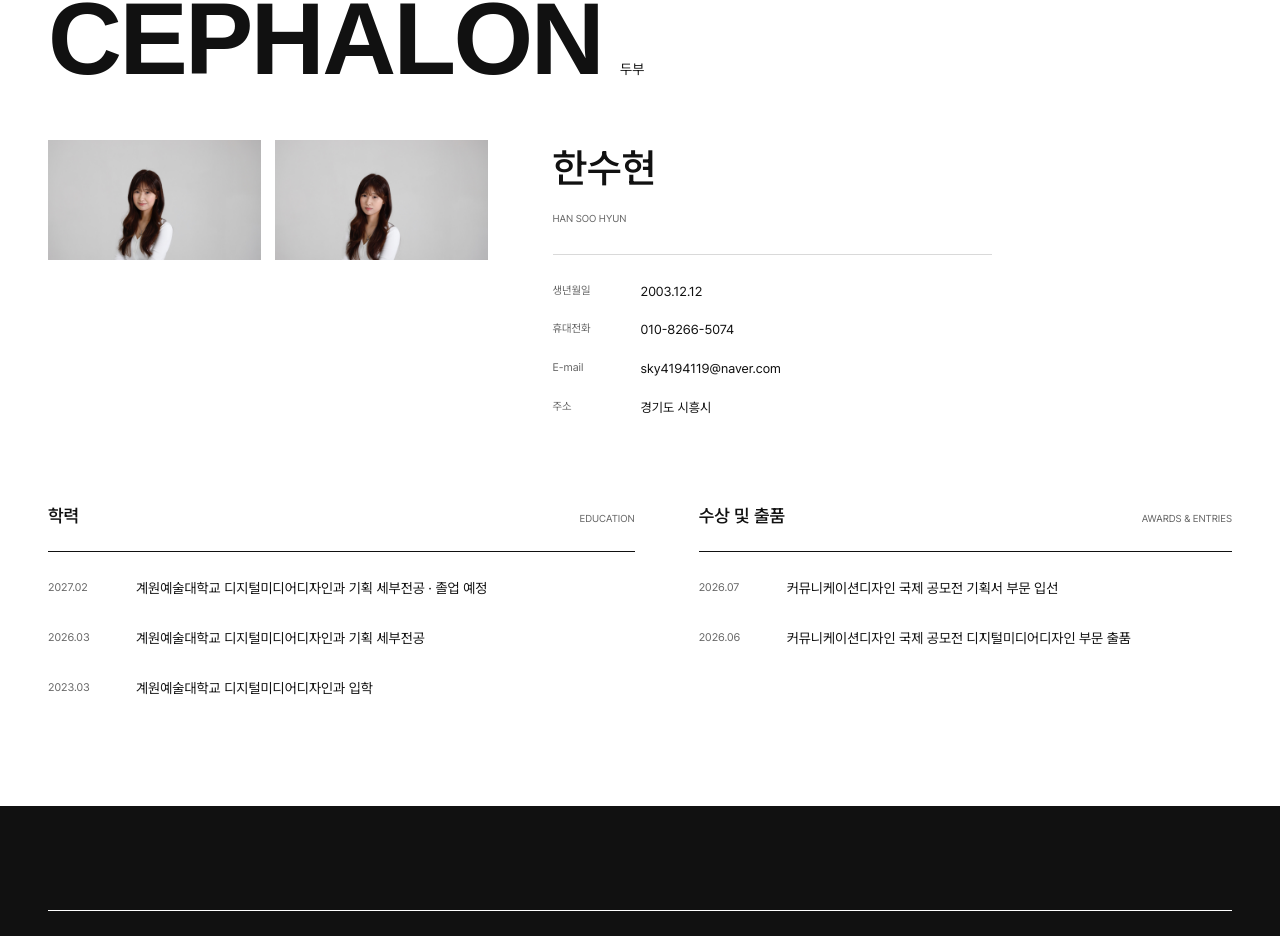
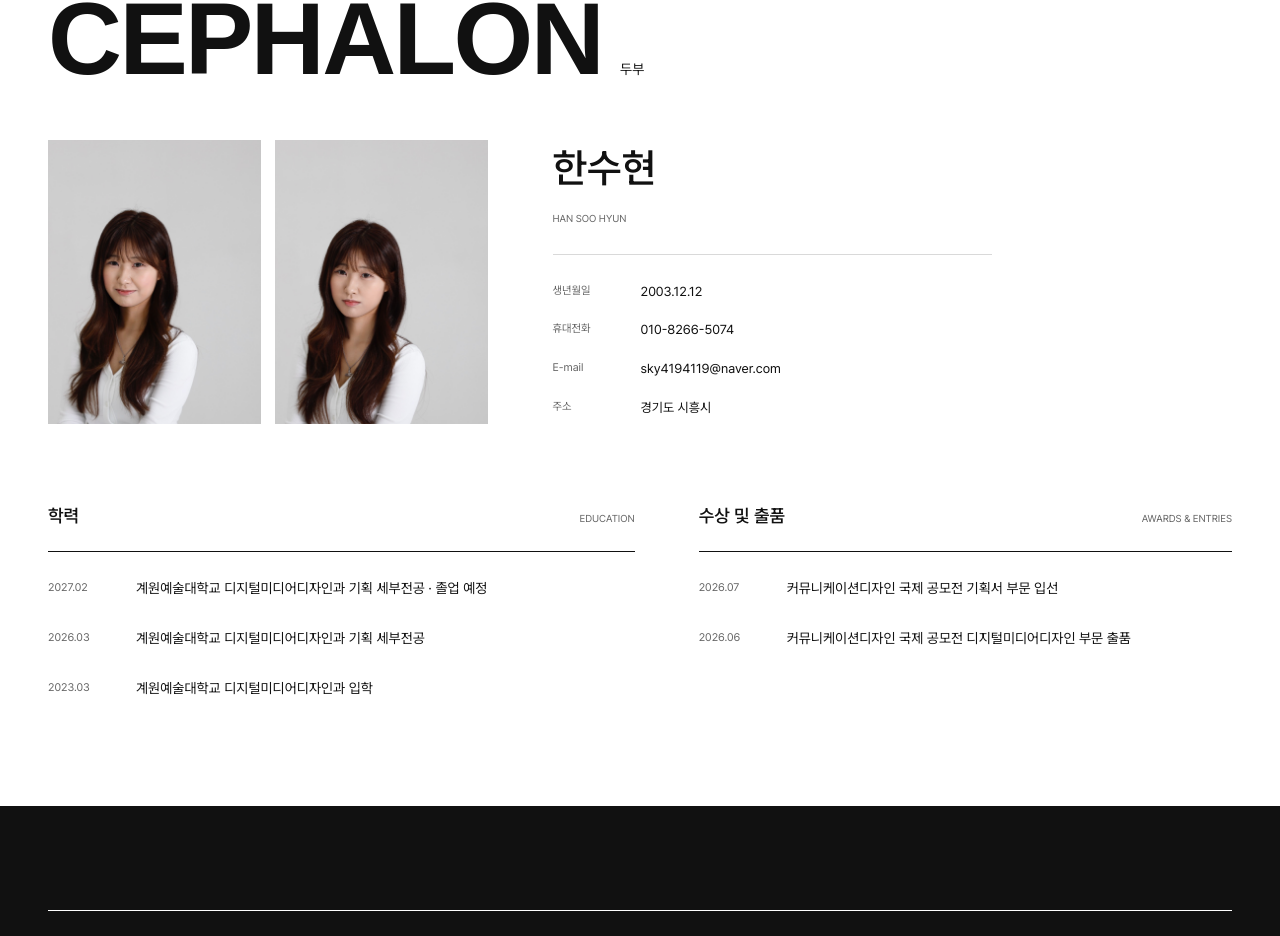
Before and after one commit to soohyun1212/han-soohyun-portfolio, a Next.js app: page /han-soohyun-portfolio/ in a window 1280 px wide. Shown: the part 931-1867 px from the top of the page. Built offline with nearby package versions, Linux system fonts and the light colour scheme; a web font is replaced by a local one.

Commit message:
Crop both profile portraits to portrait slots

```diff
--- a/src/app/editorial-home.css
+++ b/src/app/editorial-home.css
@@ -16,6 +16,14 @@
 .portfolio-home .section-header:not(.section-header--contact) p { max-width: 650px; margin-top: 20px; }
 
 /* Two portraits and the personal record retain their existing structure. */
+.portfolio-home .profile-portrait {
+  display: block;
+  width: 100%;
+  height: auto;
+  aspect-ratio: 3 / 4;
+  object-fit: cover;
+  object-position: center;
+}
 .portfolio-home .profile-name { padding-top: 0; padding-bottom: 23px; }
 .portfolio-home .profile-name h3 { font-size: 40px; font-weight: 550; line-height: 1.4; margin-bottom: 8px; }
 .portfolio-home .profile-name > span { font-size: 10px; }
```
